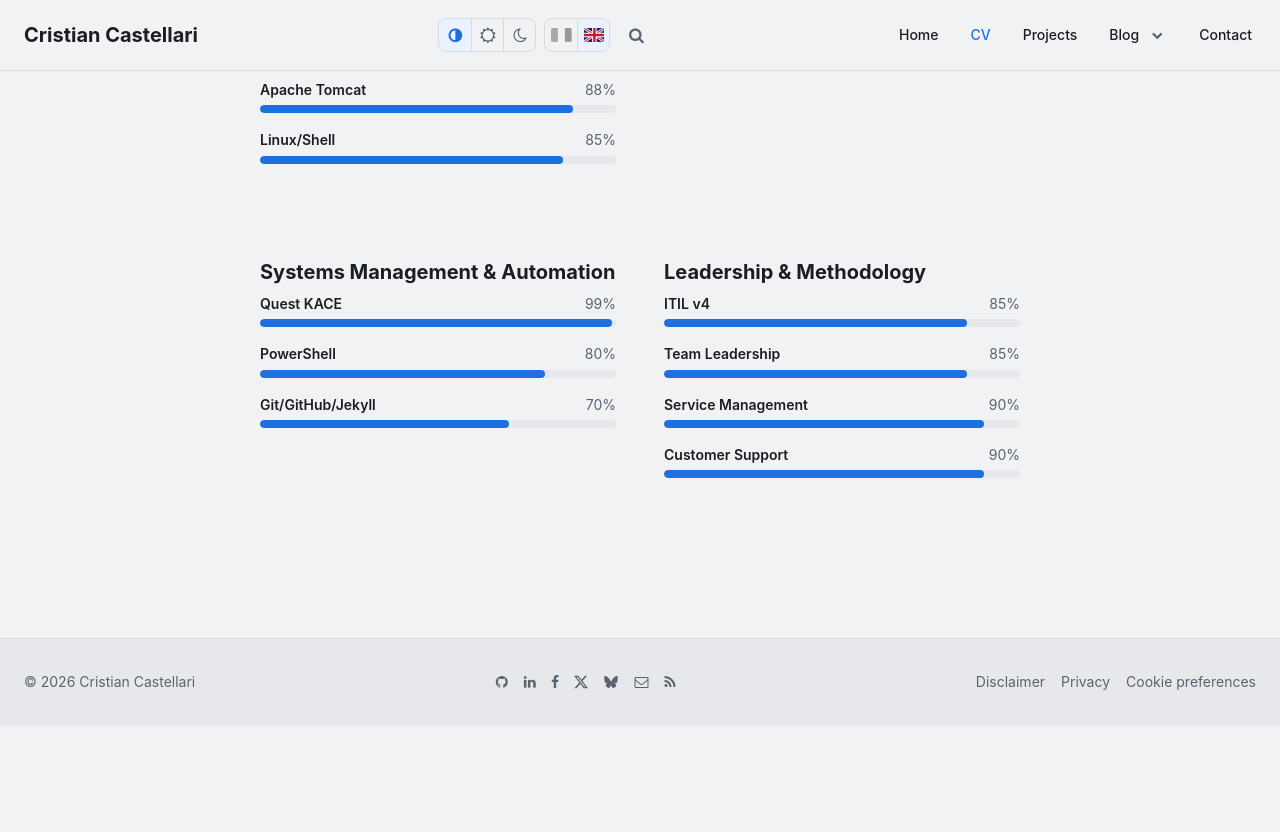
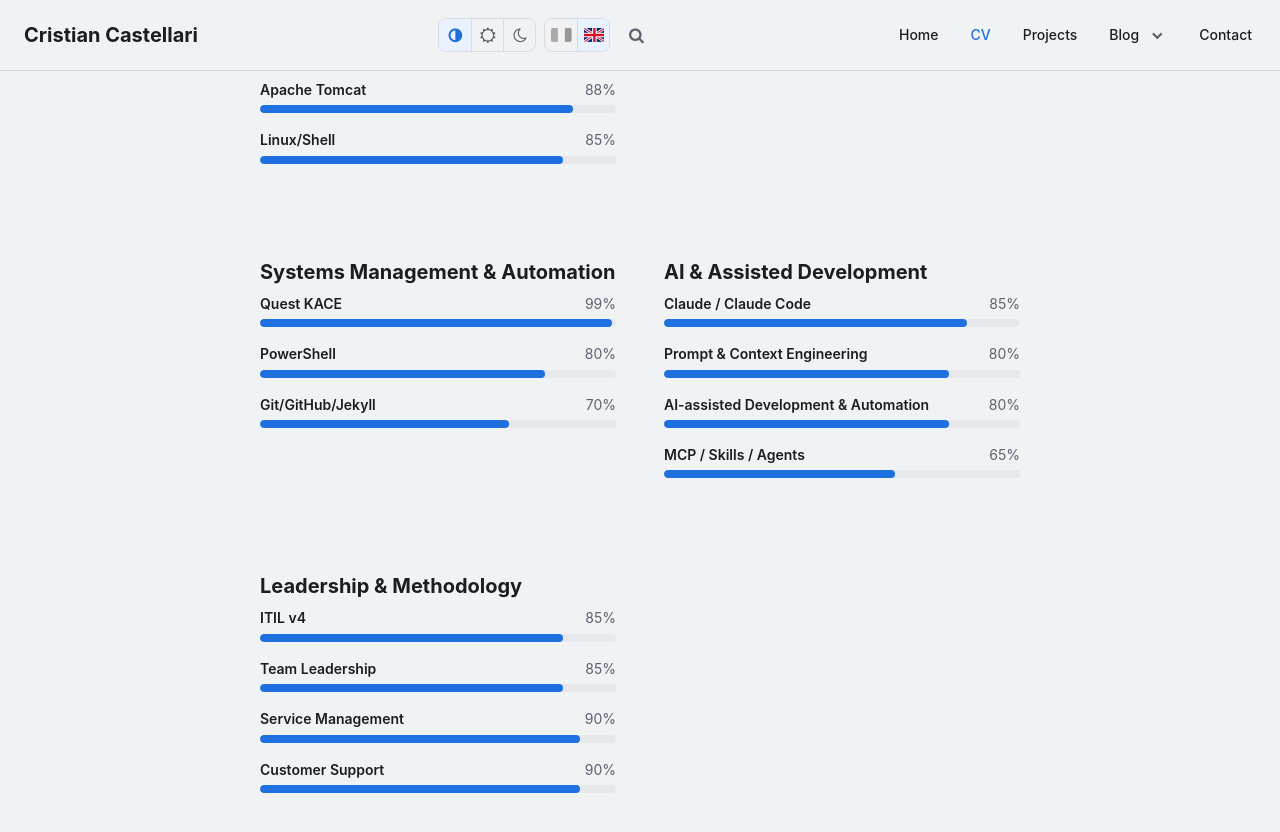
Before and after one commit to Skyflash/skyflash.github.io, a Jekyll site: the page built from en/cv.html, in a window 1280 px wide and 900 px high, scrolled down 2103 px. Shown: the top 832 px of the window. Built offline with Jekyll 4.4.1, drawn with Linux system fonts in a browser that asks for light colours; comment, search, counter and statistics services are not loaded; before the commit the page ends 2829 px from its top, so only the background shows below that.

Commit message:
Competenze: nuova area AI & Sviluppo assistito
Fra Systems Management e Leadership: Claude / Claude Code, Prompt &
Context Engineering, sviluppo e automazione con AI, MCP / Skill / Agenti.
Solo dati: skills-bars.html itera gia' sulle categorie.

```diff
--- a/_data/index/skills.yml
+++ b/_data/index/skills.yml
@@ -63,6 +63,27 @@
         percentage: 70
 
   - name:
+      it: AI & Sviluppo assistito
+      en: AI & Assisted Development
+    skills:
+      - name:
+          it: Claude / Claude Code
+          en: Claude / Claude Code
+        percentage: 85
+      - name:
+          it: Prompt & Context Engineering
+          en: Prompt & Context Engineering
+        percentage: 80
+      - name:
+          it: Sviluppo e automazione con AI
+          en: AI-assisted Development & Automation
+        percentage: 80
+      - name:
+          it: MCP / Skill / Agenti
+          en: MCP / Skills / Agents
+        percentage: 65
+
+  - name:
       it: Leadership & Metodologia
       en: Leadership & Methodology
     skills:
```
Also changed, not shown: CHANGELOG.md.
